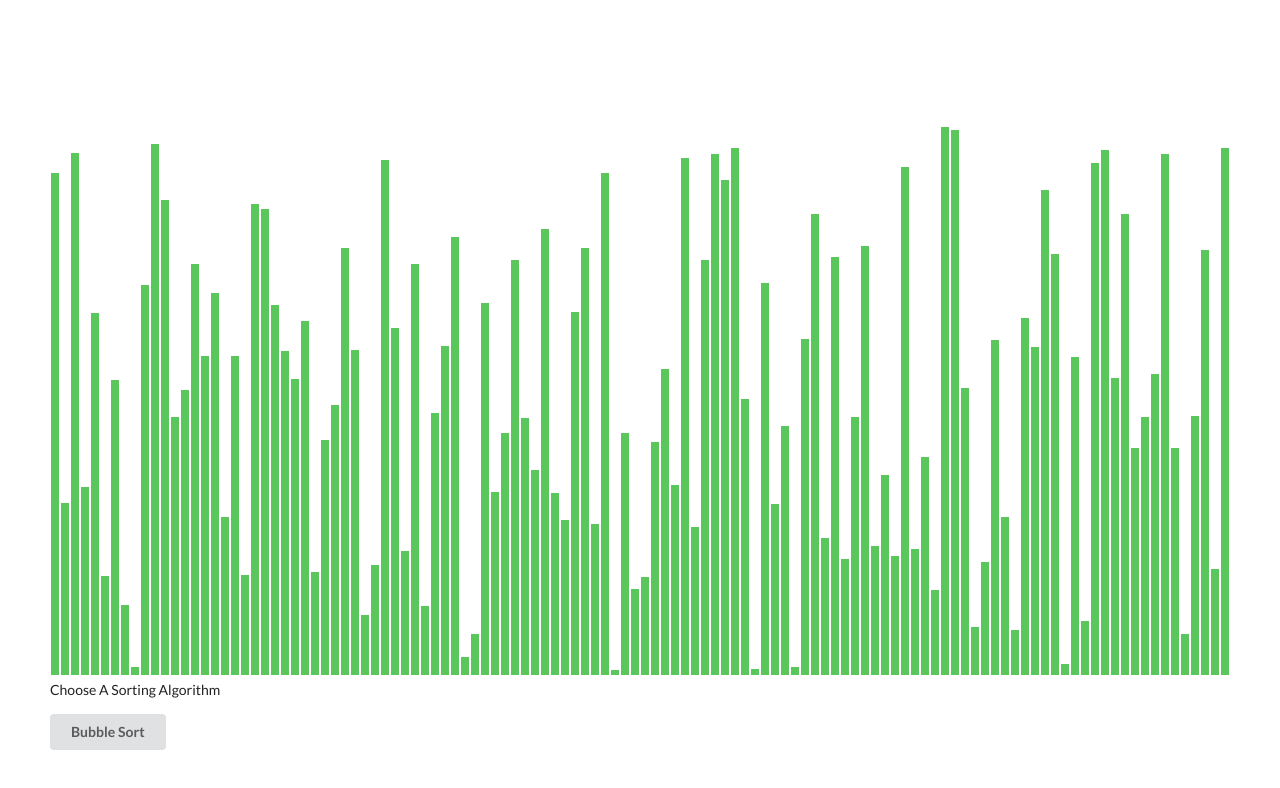
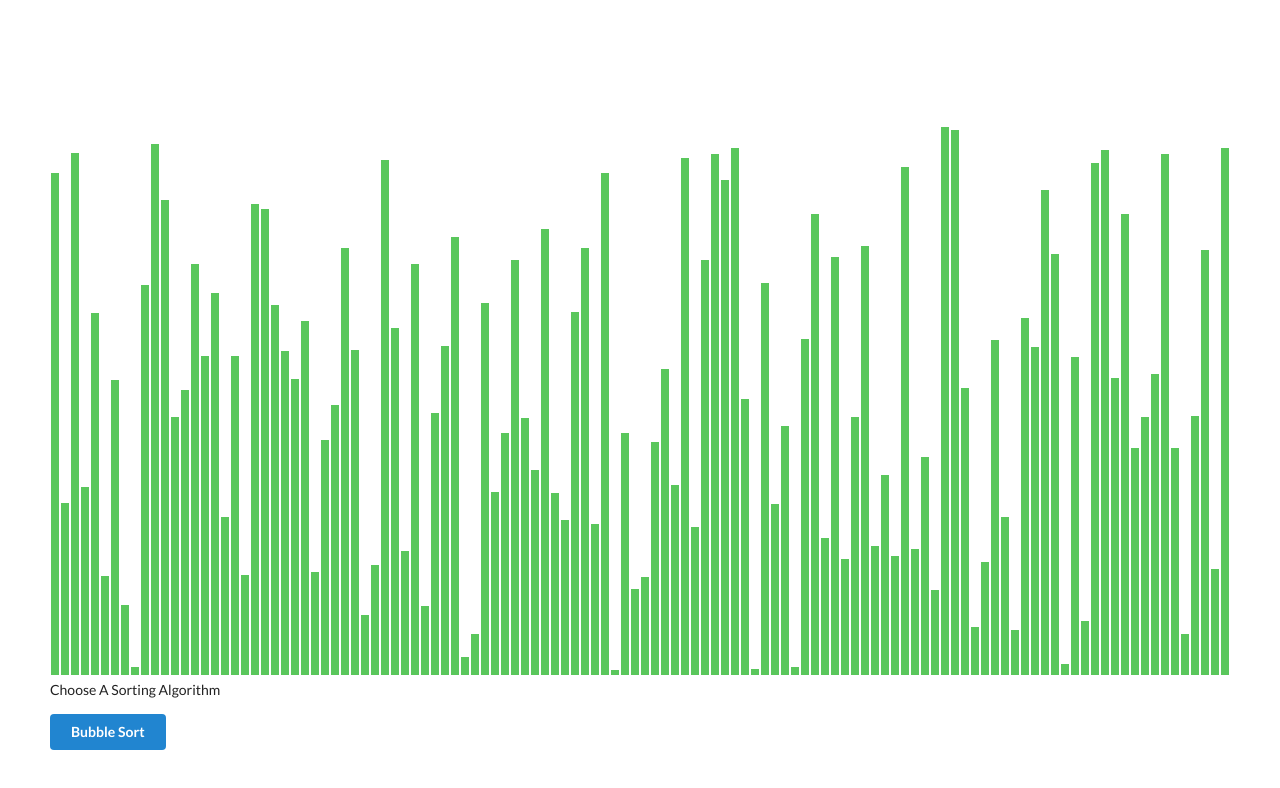
Before and after one commit to eoin-barr/sorting-visualizer, a React (Create React App) app: page / in a window 1280 px wide. Shown: the top 788 px of the page. Built offline with nearby package versions, Linux system fonts and the light colour scheme.

Commit message:
Attempted speed change

```diff
--- a/src/visualizer/SortingVisualizer.js
+++ b/src/visualizer/SortingVisualizer.js
@@ -53,7 +53,6 @@ class SortingVisualizer extends React.Component {
       const colorChange = !animations[i][1]
       if (colorChange) {
         const lines = animations[i][0]
-        console.log(lines)
         setTimeout(() => {
           for (let j = 0; j < lines.length; j++) {
             arrLines[lines[j]].style.backgroundColor = CHANGE_COLOR
@@ -97,6 +96,7 @@ class SortingVisualizer extends React.Component {
   }
 
 
+
   render() {
     const arr = this.state.lines
     return (
@@ -110,7 +110,7 @@ class SortingVisualizer extends React.Component {
         ))}
         <p>Choose A Sorting Algorithm</p>
         <div className="" style={{ display: 'block' }}>
-          <button className="ui button" onClick={() => this.bubbleSort()}>Bubble Sort</button>
+          <button className="ui button primary" onClick={() => this.bubbleSort()}>Bubble Sort</button>
         </div>
       </div>
     )
```
